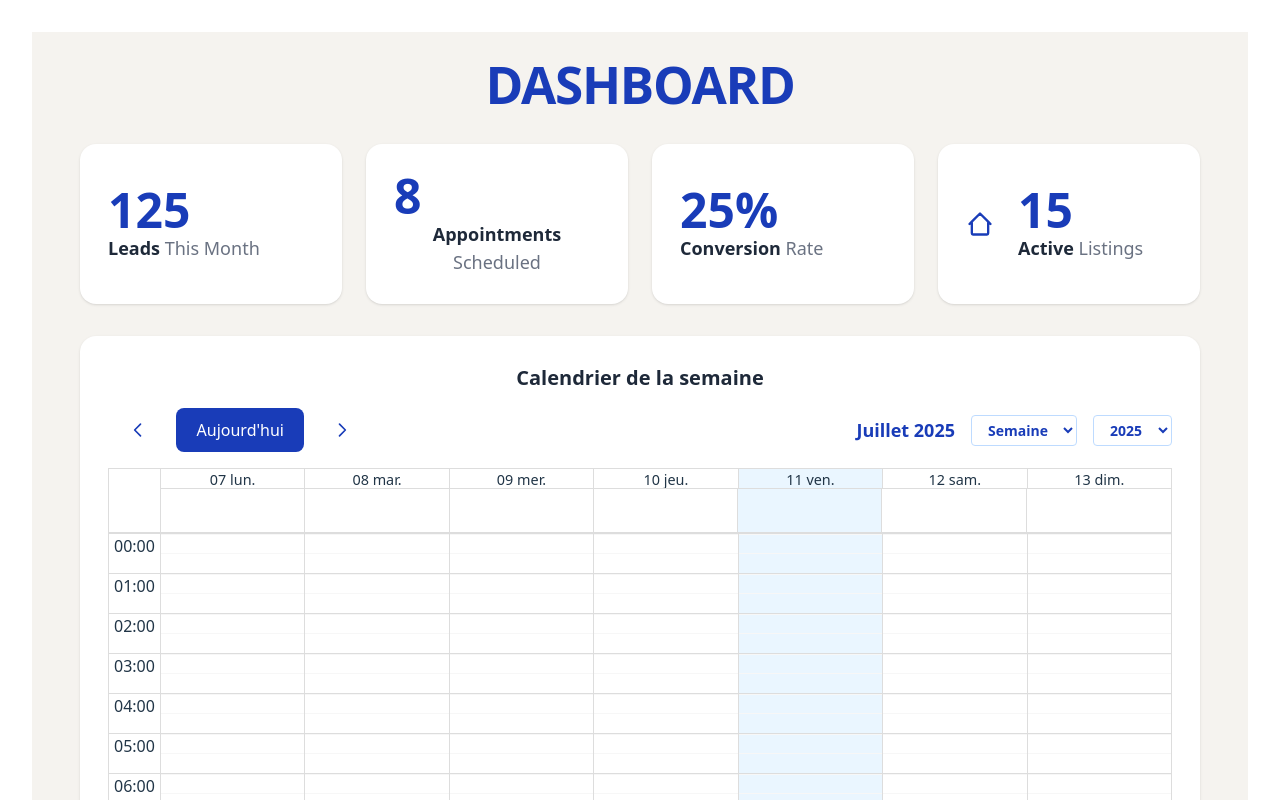
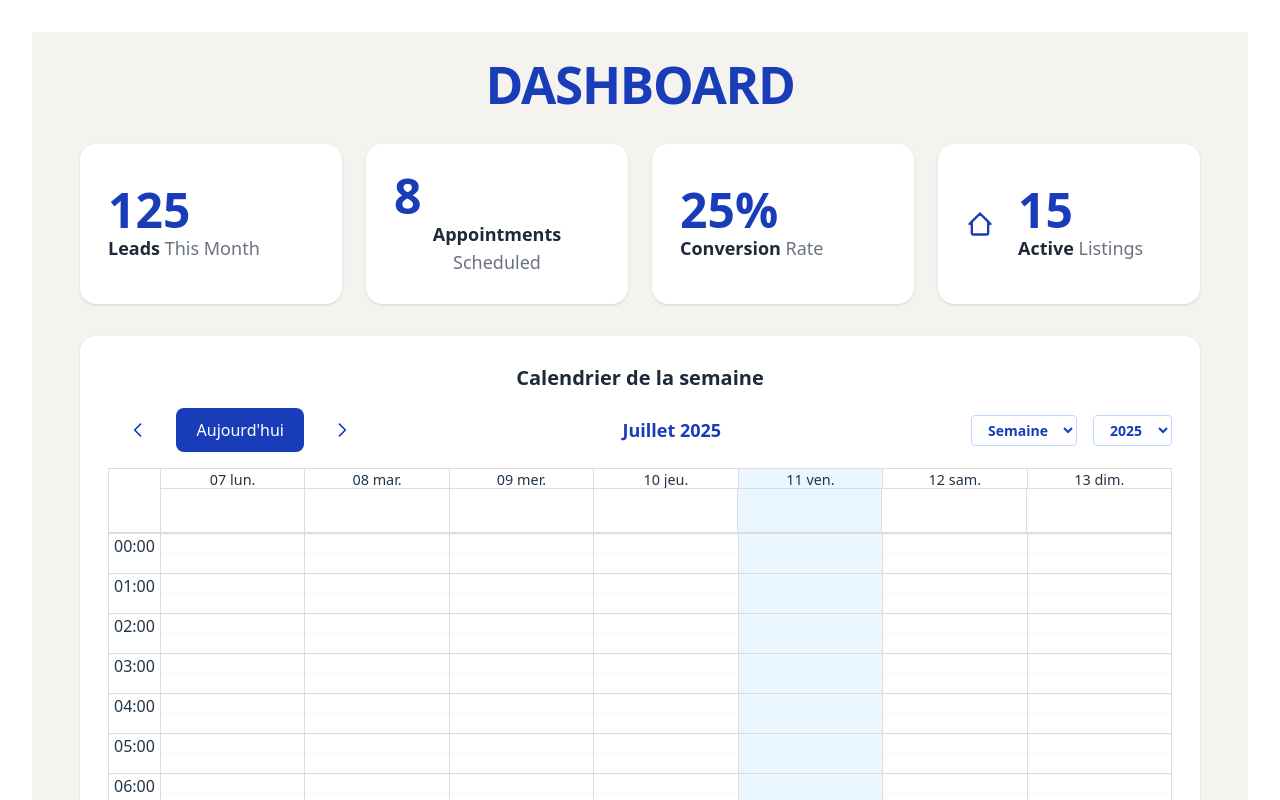
Before and after one commit to callo13/frontend_immobilier, a React (Vite) app: page / in a window 1280 px wide. Shown: the top 800 px of the page. Built offline with nearby package versions, Linux system fonts and the light colour scheme.

Commit message:
Center Month Year

```diff
--- a/src/components/Dashboard/CalendarView.jsx
+++ b/src/components/Dashboard/CalendarView.jsx
@@ -73,6 +73,7 @@ const CalendarView = () => {
       <h2 className="font-extrabold text-xl text-gray-800 mb-4">Calendrier de la semaine</h2>
       {/* Barre de navigation personnalisée + Listbox vue + Listbox année */}
       <div className="flex items-center justify-between mb-4 gap-4 flex-wrap">
+        {/* Boutons navigation à gauche */}
         <div className="flex gap-1 items-center">
           <button onClick={() => setDate(subMonths(date, 1))} className="p-2 rounded hover:bg-blue-100 transition" aria-label="Mois précédent">
             <svg xmlns="http://www.w3.org/2000/svg" className="h-5 w-5 text-blue-800" fill="none" viewBox="0 0 24 24" stroke="currentColor"><path strokeLinecap="round" strokeLinejoin="round" strokeWidth={2} d="M15 19l-7-7 7-7" /></svg>
@@ -82,10 +83,14 @@ const CalendarView = () => {
             <svg xmlns="http://www.w3.org/2000/svg" className="h-5 w-5 text-blue-800" fill="none" viewBox="0 0 24 24" stroke="currentColor"><path strokeLinecap="round" strokeLinejoin="round" strokeWidth={2} d="M9 5l7 7-7 7" /></svg>
           </button>
         </div>
-        <div className="flex items-center gap-4">
+        {/* Mois/année centré */}
+        <div className="flex-1 flex justify-center">
           <div className="text-lg font-bold text-blue-800">
             {format(date, "MMMM yyyy", { locale: fr }).charAt(0).toUpperCase() + format(date, "MMMM yyyy", { locale: fr }).slice(1)}
           </div>
+        </div>
+        {/* Sélecteurs vue et année à droite */}
+        <div className="flex items-center gap-4">
           <select
             value={view}
             onChange={e => setView(e.target.value)}
```
